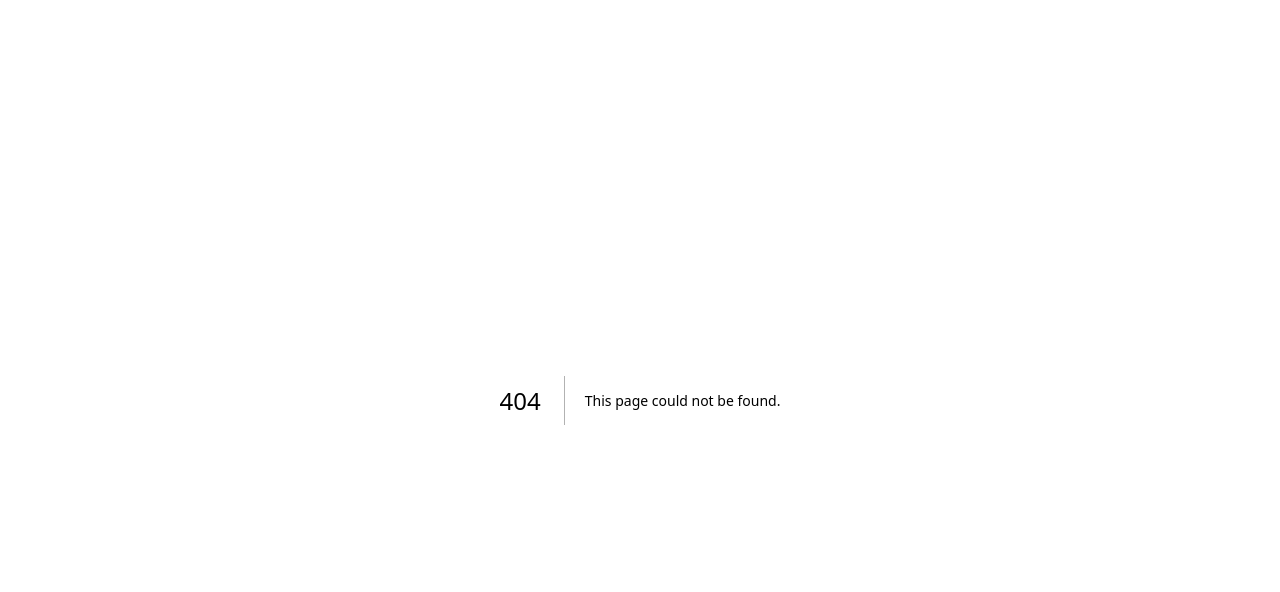
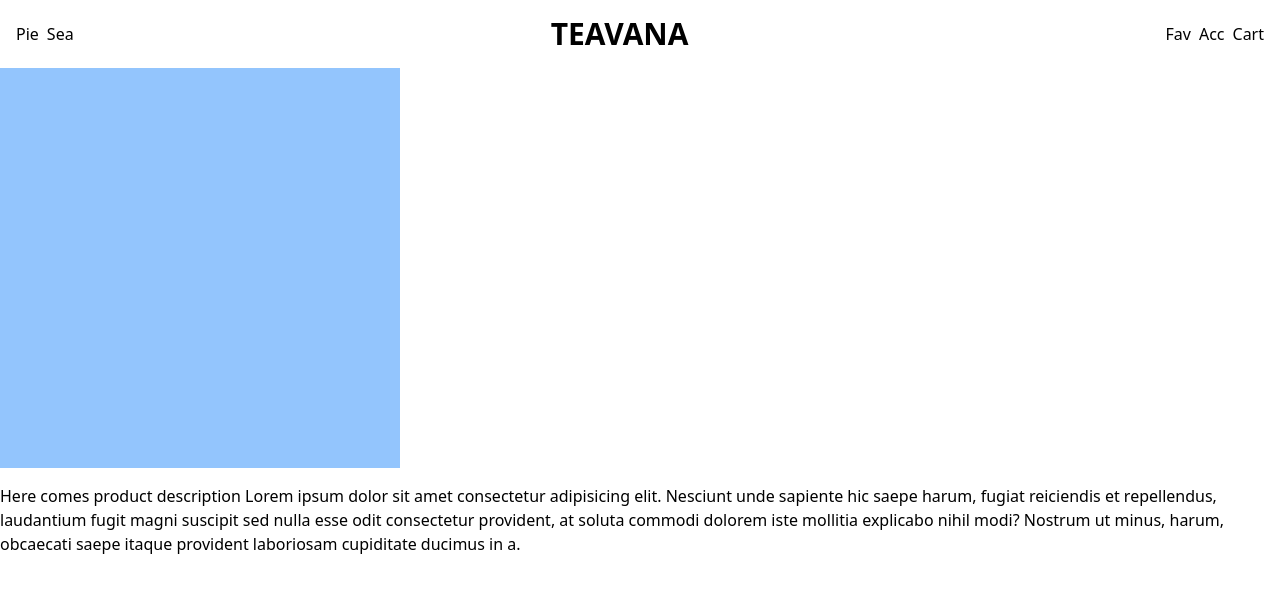
Before and after one commit to Nostea/teastore, a Next.js app: page /detailpage in a window 1280 px wide. Before the commit this address had no page. Shown: the top 592 px of the page. Built offline with nearby package versions, Linux system fonts and the light colour scheme.

Commit message:
created navbar,categories and detailpage dummies

```diff
--- /dev/null
+++ b/src/app/detailpage/page.tsx
@@ -0,0 +1,17 @@
+'use client'
+import Link from 'next/link'
+
+export default function Detailpage() {
+    return (
+        <section className="min-h-screen flex flex-col">
+            <div>
+                <div className="w-[400px] h-[400px] bg-blue-300 mb-4"></div>
+                <p>
+                    Here comes product description Lorem ipsum dolor sit amet consectetur adipisicing elit. Nesciunt unde sapiente hic saepe harum, fugiat
+                    reiciendis et repellendus, laudantium fugit magni suscipit sed nulla esse odit consectetur provident, at soluta commodi dolorem iste
+                    mollitia explicabo nihil modi? Nostrum ut minus, harum, obcaecati saepe itaque provident laboriosam cupiditate ducimus in a.
+                </p>
+            </div>
+        </section>
+    )
+}
--- a/src/app/layout.tsx
+++ b/src/app/layout.tsx
@@ -1,6 +1,7 @@
 import type { Metadata } from 'next'
 import localFont from 'next/font/local'
 import './globals.css'
+import NavbarM from './ui/navbarM'
 
 export const metadata: Metadata = {
     title: 'Teavana Store',
@@ -14,7 +15,10 @@
 }>) {
     return (
         <html lang="en">
-            <body className={`antialiased`}>{children}</body>
+            <body className={`antialiased`}>
+                <NavbarM />
+                {children}
+            </body>
         </html>
     )
 }
--- a/src/app/page.tsx
+++ b/src/app/page.tsx
@@ -1,16 +1,20 @@
+'use client'
+
 import Image from 'next/image'
 import Link from 'next/link'
 
-import { defineQuery } from "next-sanity";
+import { defineQuery } from 'next-sanity'
 
-import { client } from "@/sanity/client";
+import { sanityClient } from '@/sanity/client'
+import Categories from './ui/categories'
 
-const options = { next: { revalidate: 60 } };
+const options = { next: { revalidate: 60 } }
 
 export default function Home() {
     return (
-        <div className=" bg-slate-200 min-h-screen p-8 pb-20 ">
+        <div className=" bg-slate-200 min-h-screen pb-20 ">
             <main className="flex flex-col gap-8 row-start-2 items-center mb-8">
+                <Categories />
                 <p>Hello</p>
                 <p>I am groot</p>
             </main>
--- /dev/null
+++ b/src/app/ui/categories.tsx
@@ -0,0 +1,13 @@
+'use client'
+import Link from 'next/link'
+
+export default function Categories() {
+    return (
+        <div className="bg-slate-300 w-full flex flex-row  overflow-scroll gap-4 py-8">
+            <div className="min-w-28 min-h-28 rounded-full bg-green-200"></div>
+            <div className="min-w-28 min-h-28 rounded-full bg-red-200"></div>
+            <div className="min-w-28 min-h-28 rounded-full bg-blue-200"></div>
+            <div className="min-w-28 min-h-28 rounded-full bg-violet-200"></div>
+        </div>
+    )
+}
--- /dev/null
+++ b/src/app/ui/navbarM.tsx
@@ -0,0 +1,31 @@
+'use client'
+import Link from 'next/link'
+
+export default function NavbarM() {
+    return (
+        <nav className=" min-w-screen py-4 flex flex-row justify-between items-center px-4">
+            <div className="flex flex-row gap-2">
+                <Link className="hover:text-purple-400" href="/">
+                    Pie
+                </Link>
+                <Link className="hover:text-purple-400" href="/">
+                    Sea
+                </Link>
+            </div>
+            <Link href="/" className=" text-3xl uppercase font-bold">
+                Teavana
+            </Link>
+            <div className="flex flex-row gap-2">
+                <Link className="hover:text-purple-400" href="/">
+                    Fav
+                </Link>
+                <Link className="hover:text-purple-400" href="/">
+                    Acc
+                </Link>
+                <Link className="hover:text-purple-400" href="/">
+                    Cart
+                </Link>
+            </div>
+        </nav>
+    )
+}
--- a/src/sanity/client.ts
+++ b/src/sanity/client.ts
@@ -5,7 +5,7 @@
 
 const mySanityProjectId = process.env.SANITY_PROJECT_ID
 
-export const client = createClient({
+export const sanityClient = createClient({
     projectId: mySanityProjectId,
     dataset: 'production',
     apiVersion: '2024-01-01',
```
